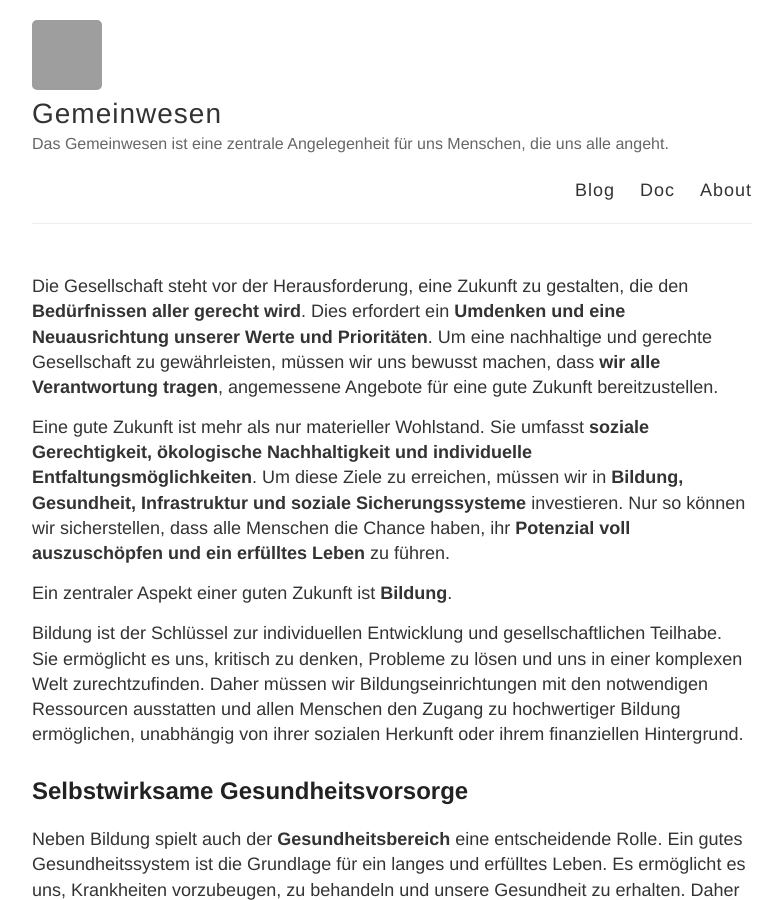
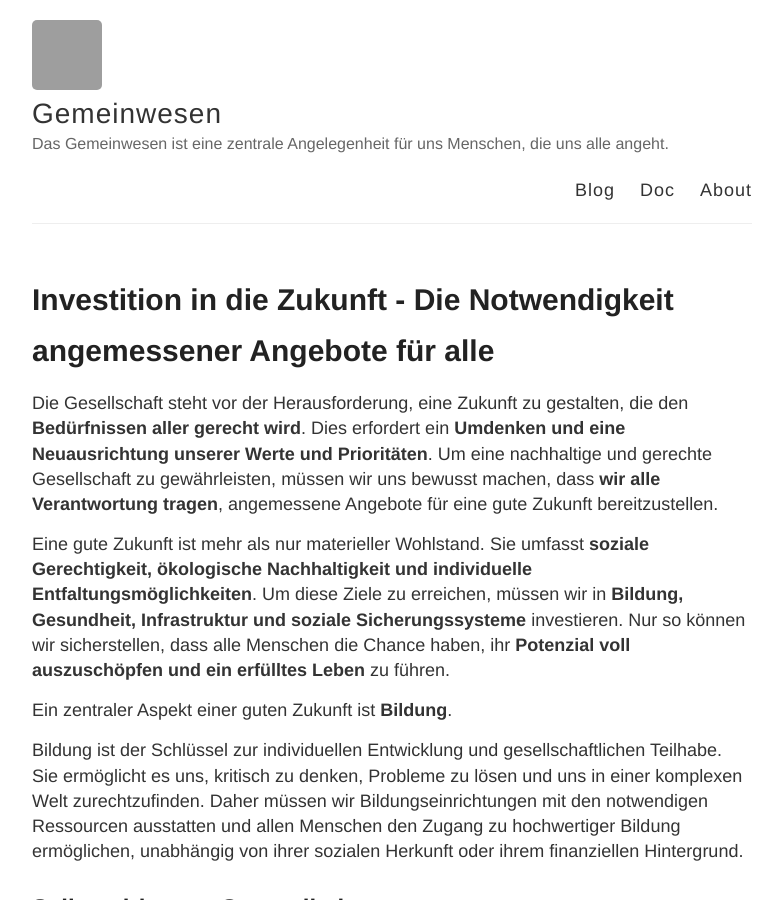
Before and after one commit to S2030c/gemeinwesen, a Jekyll site: the page built from _posts/2024-09-21-angebote-für-eine-gute-zukunft.md, in a window 1280 px wide and 900 px high. Shown: the whole window, without its empty margins (248-1030 px from the left). Built offline with Jekyll 4.4.1, drawn with Linux system fonts in a browser that asks for light colours; our own code applies the rules of GitHub Pages for plain Markdown files; grey boxes are pictures that could not be loaded.

Commit message:
Update 2024-09-21-angebote-für-eine-gute-zukunft.md

```diff
--- a/_posts/2024-09-21-angebote-für-eine-gute-zukunft.md
+++ b/_posts/2024-09-21-angebote-für-eine-gute-zukunft.md
@@ -1,5 +1,5 @@
 ---
-title: Investition in die Zukunft: Die Notwendigkeit angemessener Angebote für alle
+title: Investition in die Zukunft - Die Notwendigkeit angemessener Angebote für alle
 ---
 Die Gesellschaft steht vor der Herausforderung, eine Zukunft zu gestalten, die den **Bedürfnissen aller gerecht wird**. Dies erfordert ein **Umdenken und eine Neuausrichtung unserer Werte und Prioritäten**. Um eine nachhaltige und gerechte Gesellschaft zu gewährleisten, müssen wir uns bewusst machen, dass **wir alle Verantwortung tragen**, angemessene Angebote für eine gute Zukunft bereitzustellen.
 
```
